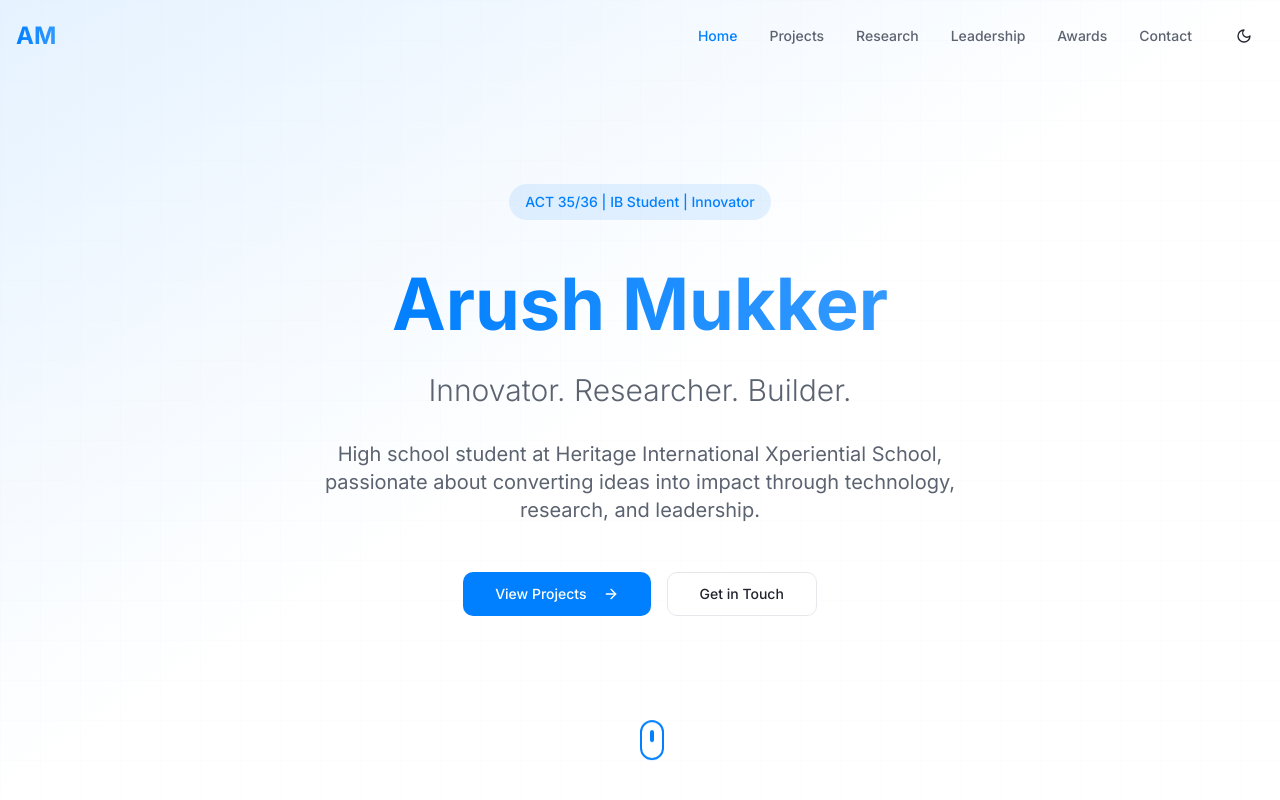
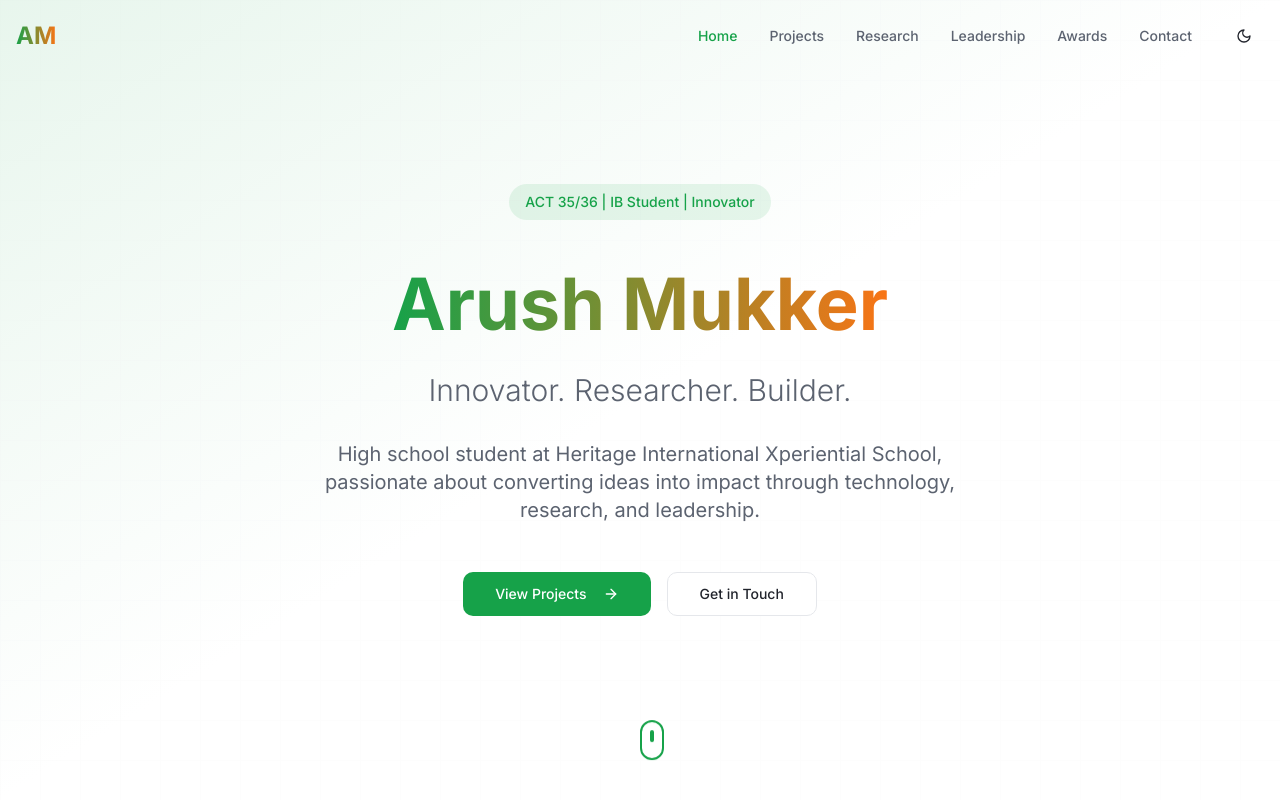
Before and after one commit to shivam-chaturvedi/arush-innovate-showcase, a React (Vite) app: page / in a window 1280 px wide. Shown: the top 800 px of the page. Built offline with nearby package versions, Linux system fonts and the light colour scheme; the HTML template or start-up script is replaced by a standard one.

Commit message:
Refactor: Update color scheme

```diff
--- a/src/index.css
+++ b/src/index.css
@@ -17,7 +17,7 @@ All colors MUST be HSL.
     --popover: 0 0% 100%;
     --popover-foreground: 220 15% 15%;
 
-    --primary: 210 100% 50%;
+    --primary: 142 76% 36%;
     --primary-foreground: 0 0% 100%;
 
     --secondary: 220 10% 50%;
@@ -26,7 +26,7 @@ All colors MUST be HSL.
     --muted: 220 10% 96%;
     --muted-foreground: 220 10% 40%;
 
-    --accent: 210 100% 60%;
+    --accent: 25 95% 53%;
     --accent-foreground: 0 0% 100%;
 
     --destructive: 0 84.2% 60.2%;
@@ -34,21 +34,22 @@ All colors MUST be HSL.
 
     --border: 220 13% 91%;
     --input: 220 13% 91%;
-    --ring: 210 100% 50%;
+    --ring: 142 76% 36%;
 
     --radius: 0.75rem;
 
     /* Custom design tokens */
-    --electric-blue: 210 100% 50%;
+    --vibrant-green: 142 76% 36%;
+    --vibrant-orange: 25 95% 53%;
     --soft-gray: 220 10% 50%;
     --light-gray: 220 10% 96%;
     --dark-gray: 220 15% 15%;
 
-    --gradient-primary: linear-gradient(135deg, hsl(210 100% 50%) 0%, hsl(210 100% 60%) 100%);
-    --gradient-hero: linear-gradient(135deg, hsl(210 100% 50% / 0.1) 0%, hsl(220 10% 96%) 100%);
+    --gradient-primary: linear-gradient(135deg, hsl(142 76% 36%) 0%, hsl(25 95% 53%) 100%);
+    --gradient-hero: linear-gradient(135deg, hsl(142 76% 36% / 0.1) 0%, hsl(25 95% 53% / 0.1) 100%);
     --gradient-card: linear-gradient(180deg, hsl(0 0% 100%) 0%, hsl(220 10% 98%) 100%);
 
-    --shadow-glow: 0 0 30px hsl(210 100% 50% / 0.3);
+    --shadow-glow: 0 0 30px hsl(142 76% 36% / 0.3);
     --shadow-card: 0 4px 20px hsl(220 10% 50% / 0.08);
     --shadow-elevated: 0 10px 40px hsl(220 10% 50% / 0.12);
 
@@ -65,7 +66,7 @@ All colors MUST be HSL.
     --popover: 220 18% 12%;
     --popover-foreground: 0 0% 98%;
 
-    --primary: 210 100% 55%;
+    --primary: 142 76% 45%;
     --primary-foreground: 0 0% 100%;
 
     --secondary: 220 15% 20%;
@@ -74,7 +75,7 @@ All colors MUST be HSL.
     --muted: 220 15% 18%;
     --muted-foreground: 220 10% 65%;
 
-    --accent: 210 100% 60%;
+    --accent: 25 95% 60%;
     --accent-foreground: 0 0% 100%;
 
     --destructive: 0 62.8% 50%;
@@ -82,11 +83,11 @@ All colors MUST be HSL.
 
     --border: 220 15% 20%;
     --input: 220 15% 20%;
-    --ring: 210 100% 55%;
+    --ring: 142 76% 45%;
 
-    --gradient-hero: linear-gradient(135deg, hsl(210 100% 50% / 0.15) 0%, hsl(220 20% 8%) 100%);
+    --gradient-hero: linear-gradient(135deg, hsl(142 76% 45% / 0.15) 0%, hsl(25 95% 60% / 0.15) 100%);
     --gradient-card: linear-gradient(180deg, hsl(220 18% 12%) 0%, hsl(220 18% 10%) 100%);
-    --shadow-glow: 0 0 40px hsl(210 100% 50% / 0.4);
+    --shadow-glow: 0 0 40px hsl(142 76% 45% / 0.4);
     --shadow-card: 0 4px 20px hsl(0 0% 0% / 0.3);
     --shadow-elevated: 0 10px 40px hsl(0 0% 0% / 0.4);
   }
```
